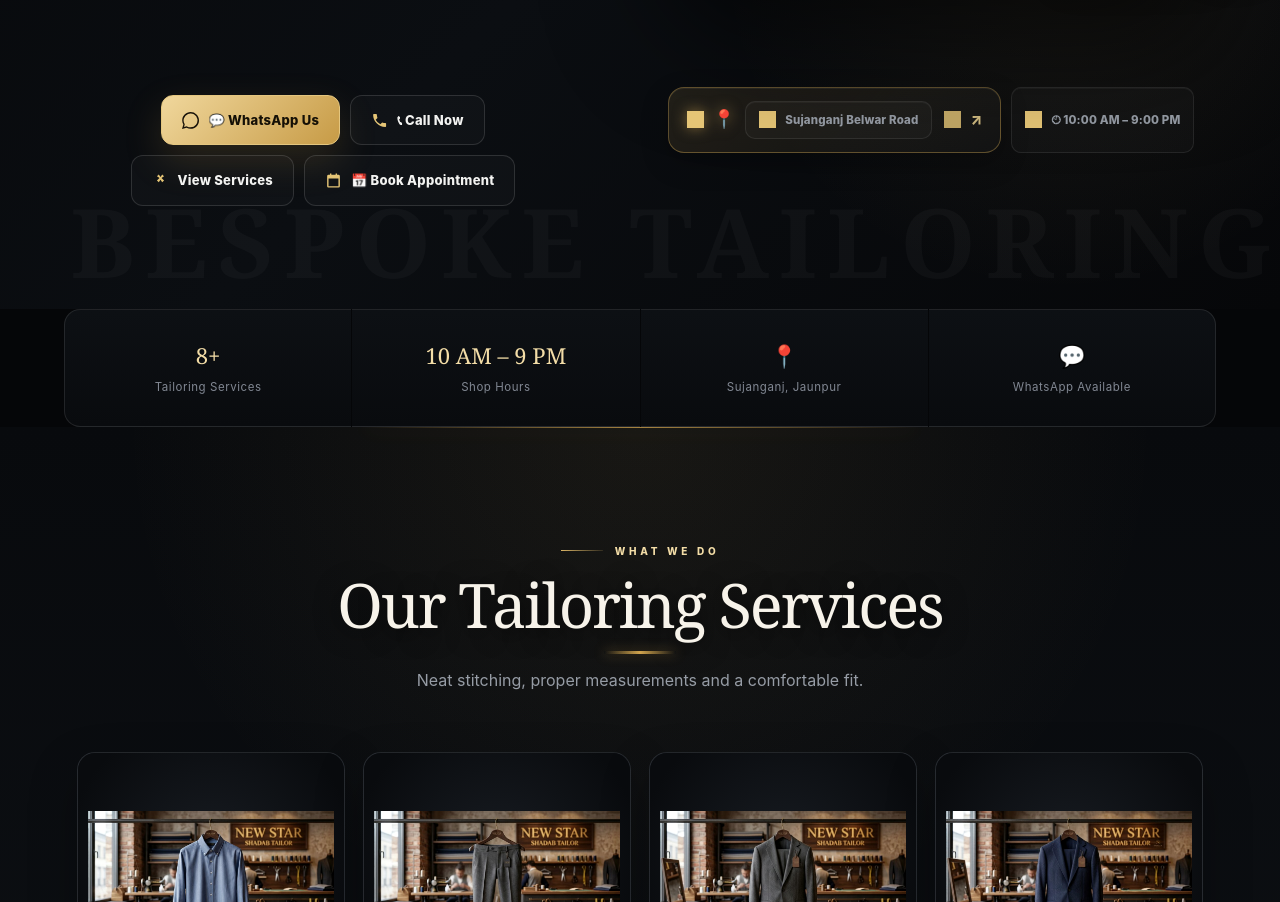
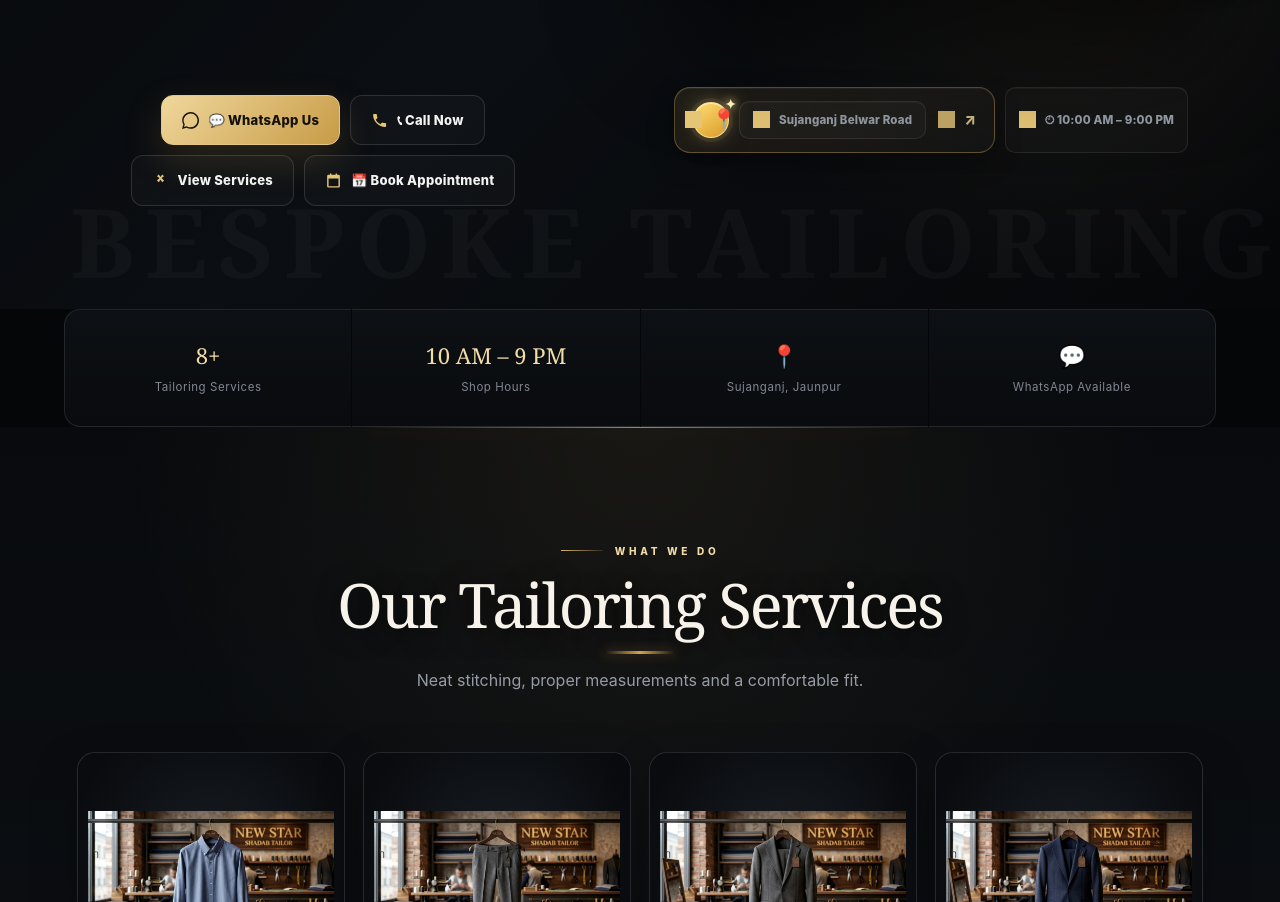
Before and after one commit to dayn30055-cyber/new-star-shadab-tailor, a plain HTML site: page index.html in a window 1280 px wide. Shown: the part 834-1736 px from the top of the page. Drawn offline with Linux system fonts and the light colour scheme.

Commit message:
Polish premium location icon

```diff
--- a/hero-polish.css
+++ b/hero-polish.css
@@ -34,7 +34,8 @@
 /* Premium clickable location */
 .quick .map-location{display:flex!important;align-items:center!important;justify-content:center!important;gap:10px!important;min-height:54px;padding:13px 18px!important;border:1px solid rgba(229,197,118,.48)!important;border-radius:16px!important;background:linear-gradient(180deg,rgba(229,197,118,.13),rgba(255,255,255,.025))!important;color:#f3d994!important;text-decoration:none!important;font-weight:900!important;letter-spacing:.2px!important;box-shadow:0 10px 28px rgba(0,0,0,.22),inset 0 1px 0 rgba(255,255,255,.06)!important;transition:transform .2s ease,border-color .2s ease,background .2s ease!important}
 .quick .map-location:hover,.quick .map-location:active{transform:translateY(-1px)!important;border-color:#e5c576!important;background:linear-gradient(180deg,rgba(229,197,118,.2),rgba(255,255,255,.04))!important}
-.quick .map-location .map-pin{font-size:18px!important;background:none!important;border:0!important;box-shadow:none!important;padding:0!important;color:#f3d994!important}
+.quick .map-location .map-pin{position:relative!important;font-size:21px!important;background:linear-gradient(145deg,#ffdd72,#d99b2b)!important;border:1px solid rgba(255,238,178,.75)!important;border-radius:50%!important;width:36px!important;height:36px!important;display:inline-flex!important;align-items:center!important;justify-content:center!important;padding:0!important;box-shadow:0 0 0 4px rgba(229,197,118,.08),0 0 18px rgba(229,197,118,.42),inset 0 1px 0 rgba(255,255,255,.5)!important;filter:drop-shadow(0 4px 9px rgba(0,0,0,.35))!important}
+.quick .map-location .map-pin::after{content:"✦";position:absolute;right:-8px;top:-9px;font-size:13px;color:#fff1b7;text-shadow:0 0 8px #f3d994,0 0 14px rgba(229,197,118,.8)}
 .quick .map-location .map-arrow{font-size:15px!important;opacity:.9;background:none!important;border:0!important;box-shadow:none!important;padding:0!important;color:#f3d994!important}
 
 @media(max-width:1280px){.brand-name b{font-size:25px!important}.brand-name span{font-size:10px!important;letter-spacing:5.8px!important}.hero-photo img{height:470px!important}}
```
